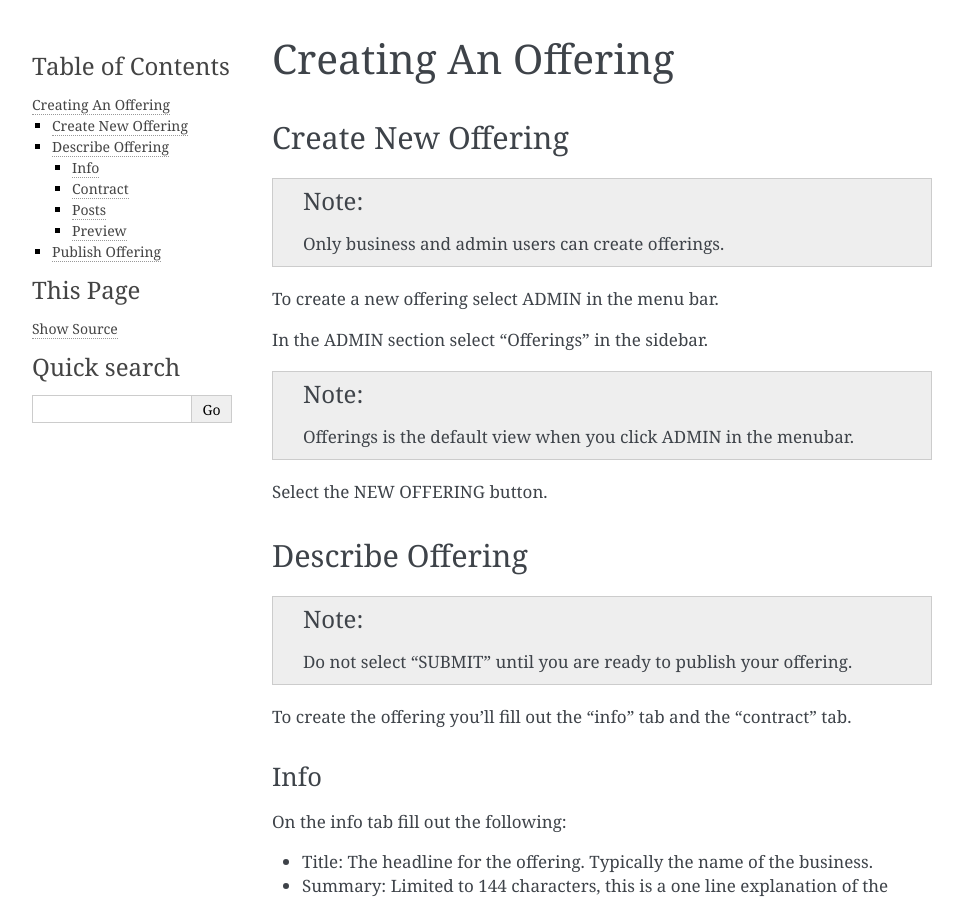
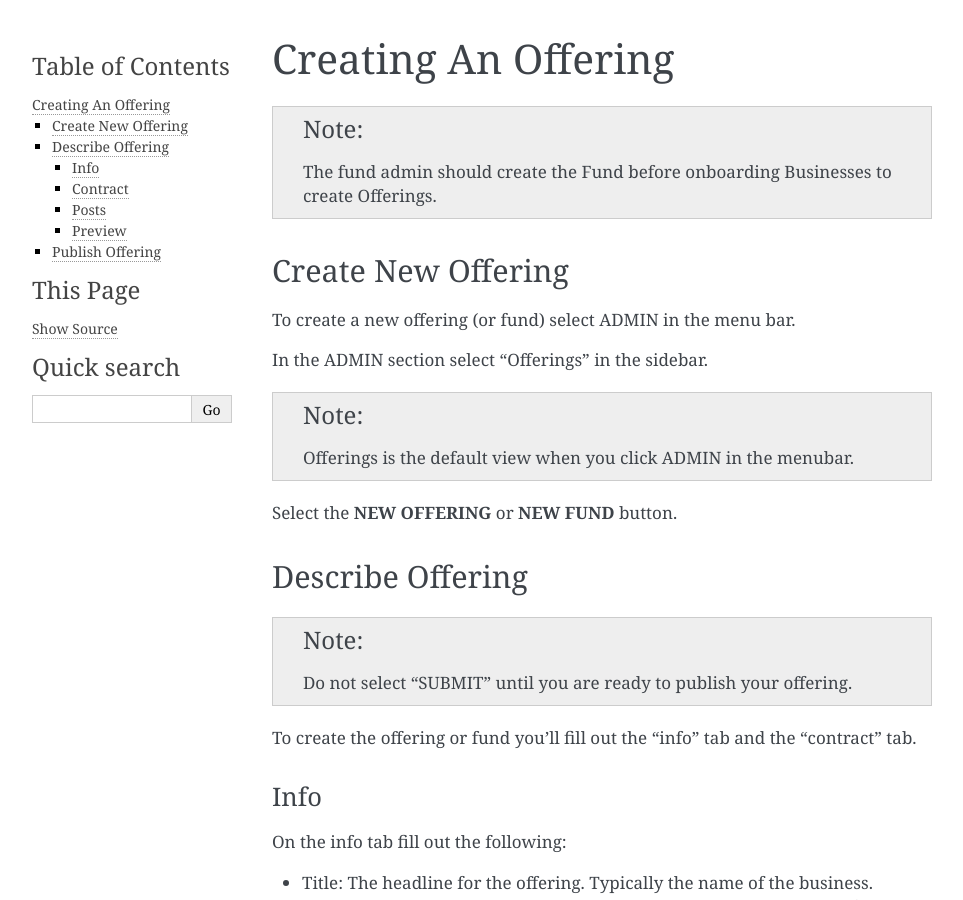
Before and after one commit to ChromaPDX/chroma-fund-docs, a Sphinx documentation site: the page built from docs/source/chroma_fund/offering.rst, in a window 1280 px wide and 900 px high. Shown: the whole window, without its empty margins (148-1111 px from the left). Built offline with Sphinx 7.4.7, drawn with Linux system fonts in a browser that asks for light colours; pages that are not in the unit, such as notebooks, are missing from menus.

Commit message:
Update offering.rst

```diff
--- a/docs/source/chroma_fund/offering.rst
+++ b/docs/source/chroma_fund/offering.rst
@@ -1,25 +1,25 @@
 Creating An Offering
 =====================
+
+.. note:: The fund admin should create the Fund before onboarding Businesses to create Offerings.
 
 Create New Offering
 -------------------
 
-.. note:: Only business and admin users can create offerings.
-
-To create a new offering select ADMIN in the menu bar.
+To create a new offering (or fund) select ADMIN in the menu bar.
 
 In the ADMIN section select "Offerings" in the sidebar.
 
 .. note:: Offerings is the default view when you click ADMIN in the menubar.
 
-Select the NEW OFFERING button.
+Select the **NEW OFFERING** or **NEW FUND** button.
 
 Describe Offering
 -----------------
 
 .. note:: Do not select "SUBMIT" until you are ready to publish your offering.
 
-To create the offering you'll fill out the "info" tab and the "contract" tab.
+To create the offering or fund you'll fill out the "info" tab and the "contract" tab.
 
 Info
 ~~~~
```
